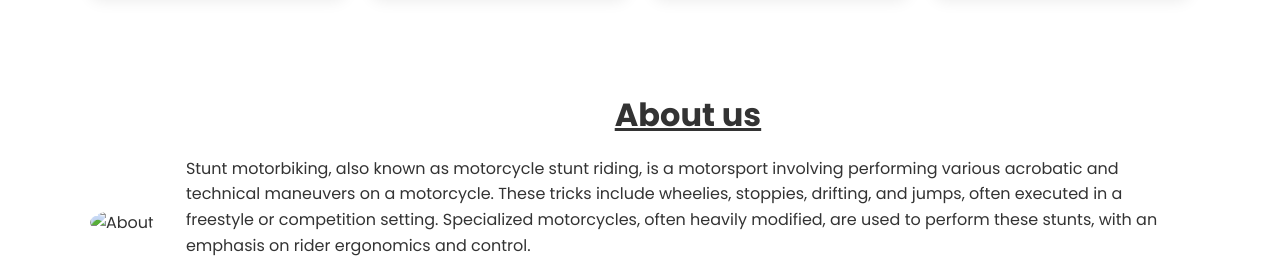
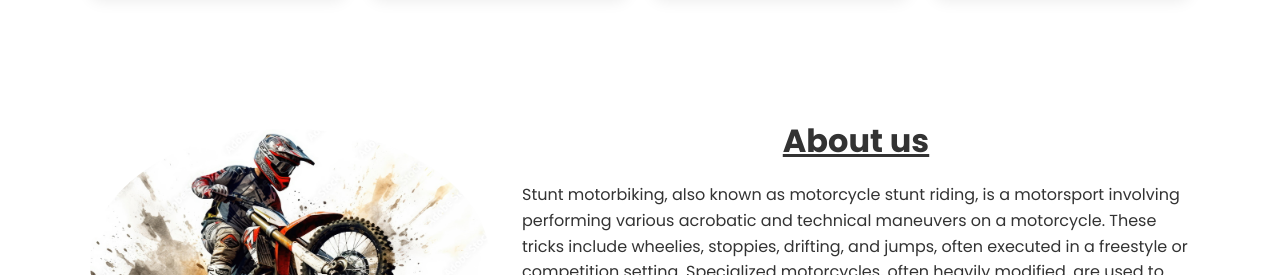
Before and after one commit to mano-34/SPEEDxBikeWebsite, a plain HTML site: page index.html in a window 1280 px wide. Shown: the part 1893-2168 px from the top of the page. Drawn offline with nearby package versions, Linux system fonts and the light colour scheme; the site is published under a folder, as on GitHub Pages, so addresses that start at the root find nothing; a web font is replaced by a local one.

Commit message:
Updated files

```diff
--- a/index.html
+++ b/index.html
@@ -116,7 +116,7 @@
         <section class="about-section" id="about">
             <div class="section-content">
                 <div class="about-image-wrapper">
-                    <img src="/speedx3.jpg" alt="About" class="about-image">
+                    <img src="speedx3.jpg" alt="About" class="about-image">
                 </div>
                 <div class="about-details">
                     <h2 class="section-title">About us</h2>
```
